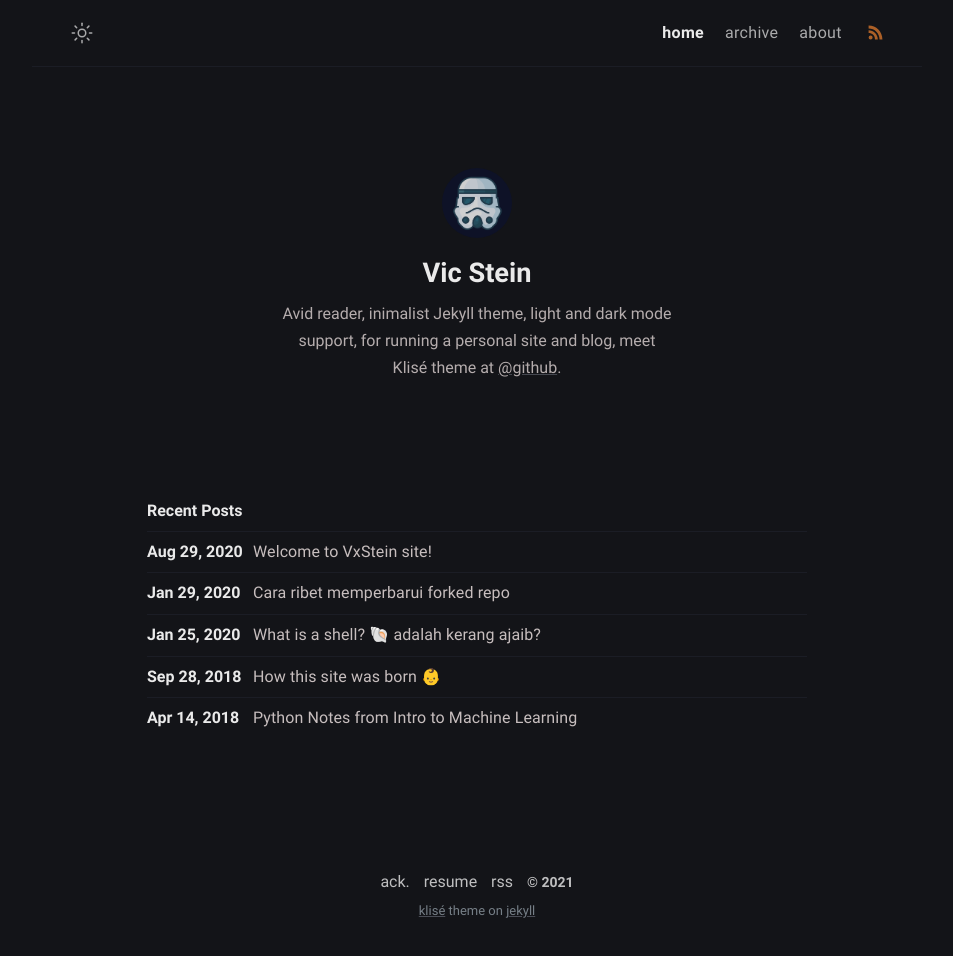
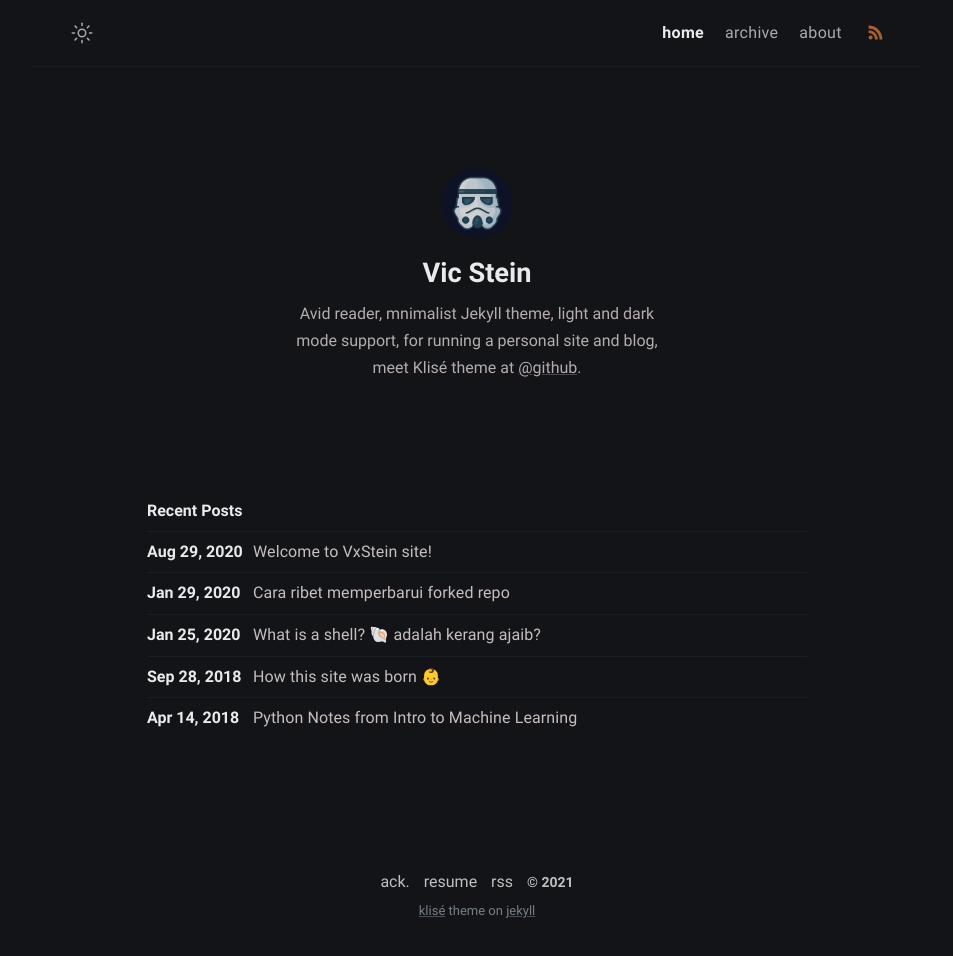
Before and after one commit to vxstein/vxstein.github.io, a Jekyll site: the page built from index.md, in a window 1280 px wide. Shown: the whole page, without its empty margins (163-1116 px from the left). Built offline with Jekyll 4.4.1, drawn with Linux system fonts in a browser that asks for light colours.

Commit message:
_config.yml: updated bio in author

```diff
--- a/_config.yml
+++ b/_config.yml
@@ -11,7 +11,7 @@ mode: dark
 author:
   name: Vic Stein
   bio: >-
-    Avid reader, inimalist Jekyll theme, light and dark mode support, for
+    Avid reader, mnimalist Jekyll theme, light and dark mode support, for
     running a personal site and blog,  meet Klisé theme at <a
     href="https://github.com/piharpi/jekyll-klise" target="_blank"
     rel="noopener">@github</a>.
```
